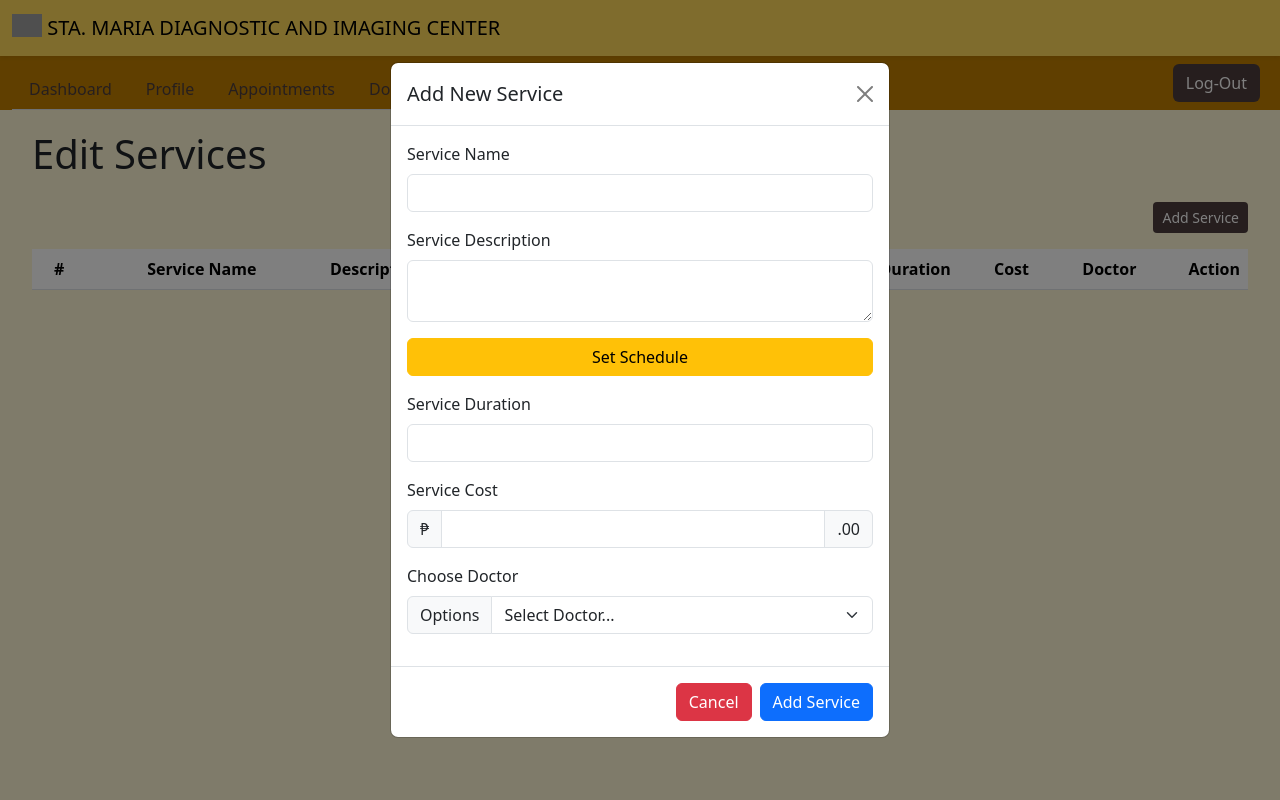
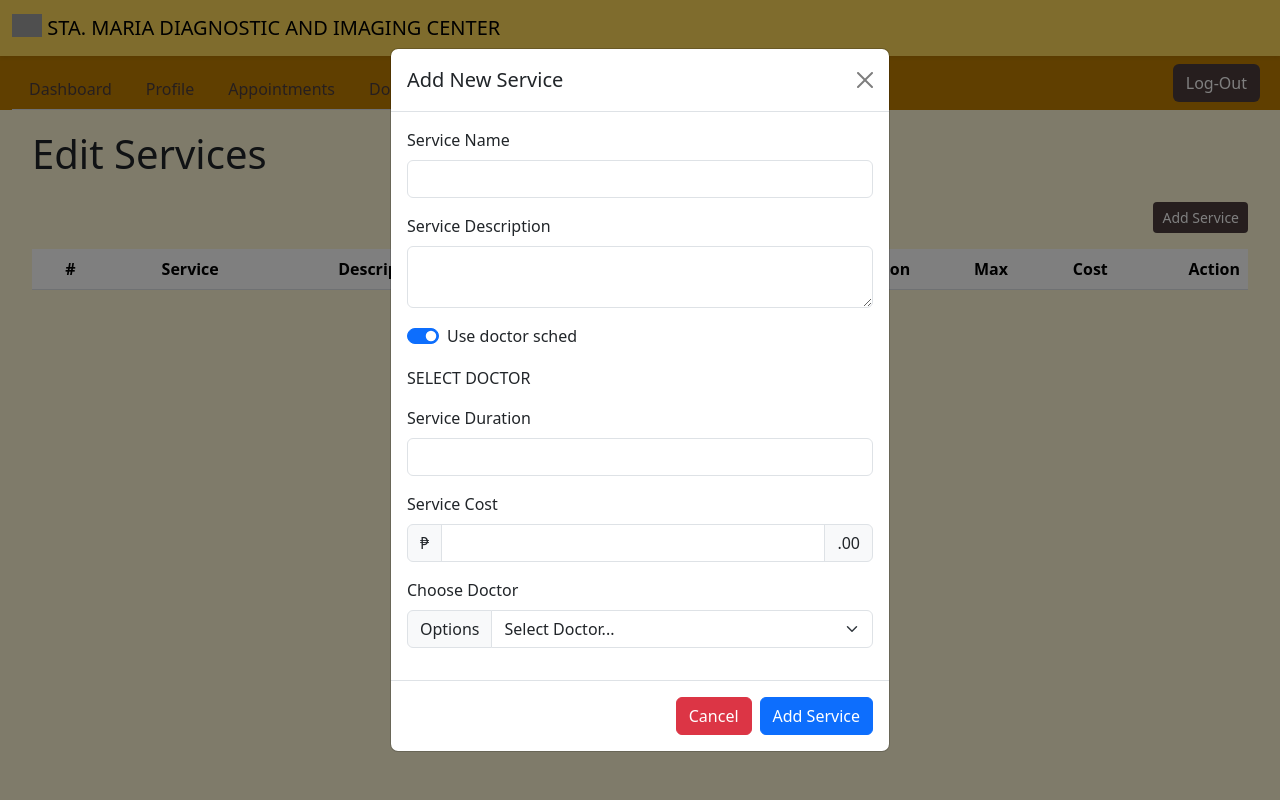
Before and after one commit to jolorambongga/SDAICv.0.21.06.25, a PHP site: page /edit_services.php in a window 1280 px wide, after a click on "Add Service". Run offline with PHP 8.4, Linux system fonts and the light colour scheme; the visitor is signed in with stand-in values (Sample User, id 1); data that the repository does not hold is empty; grey boxes are pictures that could not be loaded.

Commit message:
Add files via upload

```diff
--- a/admin/edit_services.php
+++ b/admin/edit_services.php
@@ -33,13 +33,13 @@ include_once('header.php');
             <thead>
               <tr>
                 <th scope="col">#</th>
-                <th scope="col">Service Name</th>
+                <th scope="col">Service</th>
                 <th scope="col">Description</th>
-                <th scope="col">Available Day</th>
-                <th scope="col">Available Time</th>
+                <th scope="col">Doctor</th>
+                <th scope="col">Schedule</th>
                 <th scope="col">Duration</th>
+                <th scope="col">Max</th>
                 <th scope="col">Cost</th>
-                <th scope="col">Doctor</th>
                 <th scope="col">Action</th>
               </tr>
             </thead>
@@ -76,9 +76,16 @@ include_once('header.php');
                 <pre></pre>
                 <!-- end service description -->
 
-                <!-- start doctor sched -->
-                <button id="callSetSched" type="button" class="btn btn-warning w-100">Set Schedule</button><pre></pre>
-                <!-- end doctor sched -->
+                <div class="form-check form-switch">
+                  <input class="form-check-input" type="checkbox" role="switch" id="switch_sched" checked>
+                  <label class="form-check-label" for="switch_sched">Use doctor sched</label>
+                </div>
+                <pre></pre>
+
+
+                <span id="set_sched">
+
+                </span>
 
                 <!-- service duration -->
                 <label for="duration" class="form-label">Service Duration</label>
@@ -219,6 +226,22 @@ include_once('header.php');
   <script>
     $(document).ready(function () {
       console.log('ready');
+
+      $(document).ready(function() {
+        var doctor_sched = `SELECT DOCTOR<pre></pre>`;
+        var service_sched = `<button id="callSetSched" type="button" class="btn btn-warning w-100">Set Schedule</button><pre></pre>`;
+        $('#set_sched').append(doctor_sched);
+        $('#switch_sched').on('change', function() {
+          if ($('#switch_sched').is(':checked')) {
+            $('#set_sched').empty();
+            $('#set_sched').append(doctor_sched);
+          } else {
+            $('#set_sched').empty();
+            $('#set_sched').append(service_sched);
+          }
+        });
+      });
+
       loadServices();
 
       var scheduleList = [];
@@ -303,7 +326,7 @@ include_once('header.php');
         populateDoctorOptions();
       });
 
-      $('#callSetSched').click(function () {
+      $(document).on('click', '#callSetSched', function () {
         new bootstrap.Modal($('#mod_addServSched')).show();
       });
 
```
Also changed, not shown: admin/script/edit_doctors_script.php (+0 -10 lines).
